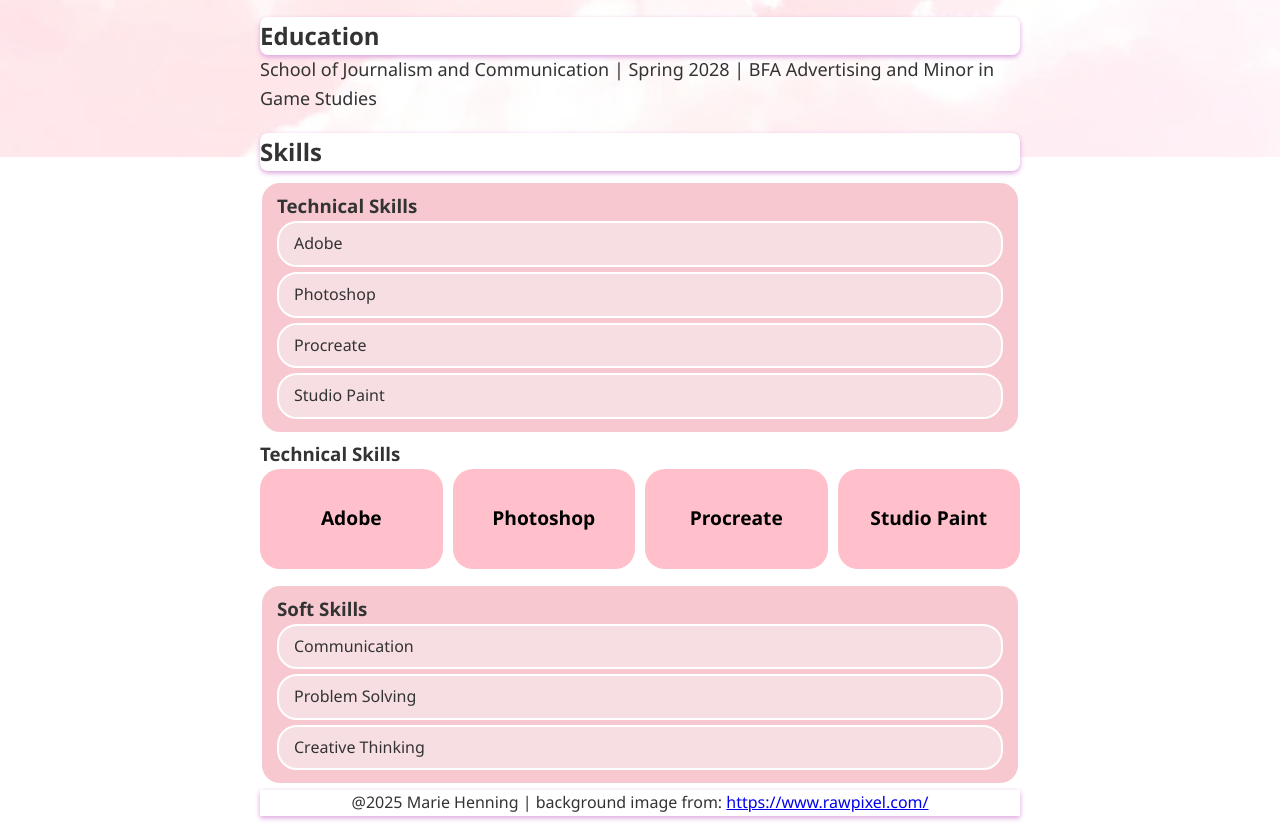
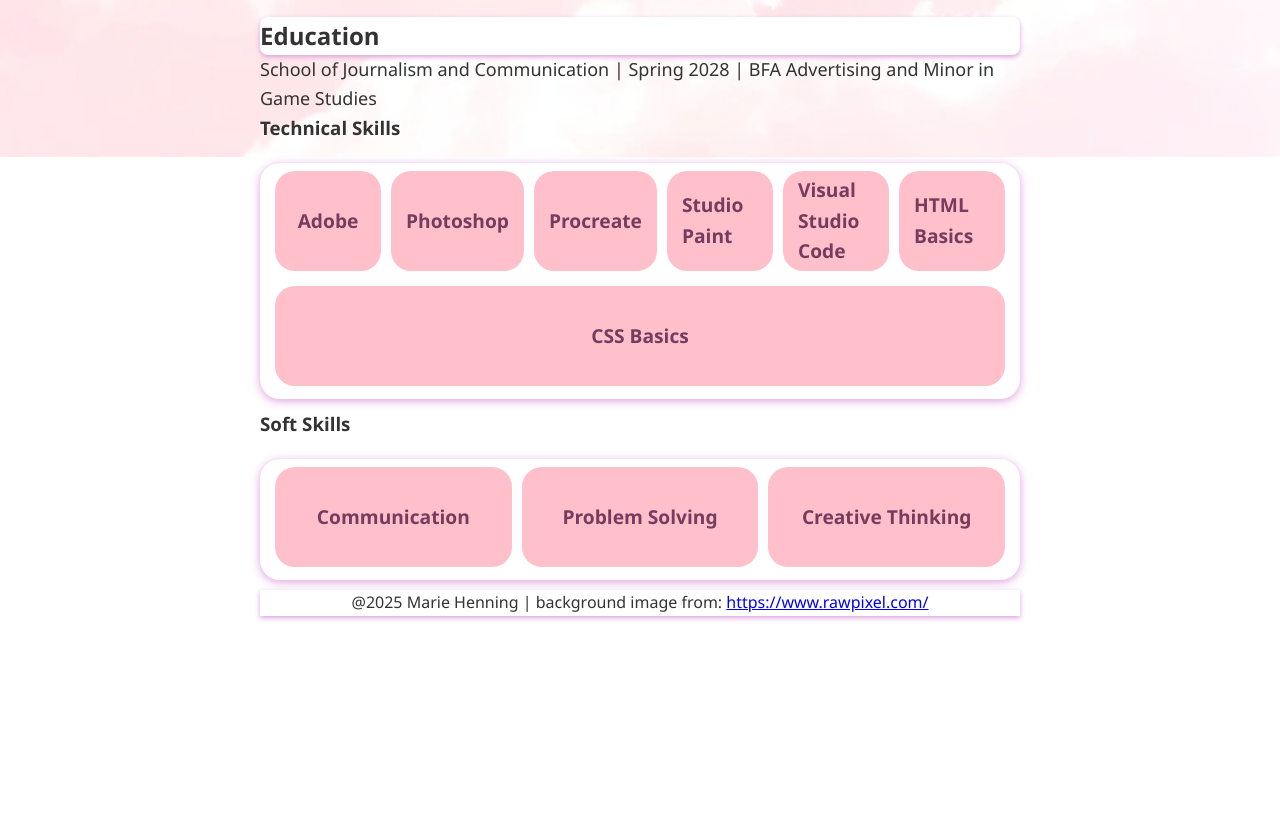
Before and after one commit to Mhenn726/Mhenn726.github.io, a plain HTML site: page index.html in a window 1280 px wide. Shown: the part 643-1479 px from the top of the page. After the commit the page ends 1279 px from the top, so only its background shows below. Drawn offline with Linux system fonts and the light colour scheme.

Commit message:
Add files via upload

```diff
--- a/index.html
+++ b/index.html
@@ -29,37 +29,28 @@
                 <p>School of Journalism and Communication | Spring 2028 | BFA Advertising and Minor in Game Studies</p>
         </section>
 
-        <section>
-            <h2>Skills</h2>
-            <ul>
-                <h3>Technical Skills</h3>
-                    <li>Adobe</li>
-                    <li>Photoshop</li>
-                    <li>Procreate</li>
-                    <li>Studio Paint</li>
-            </ul>
-        </section>
-
         <section class="skills">
             <section>
             <h3>Technical Skills</h3>
             <div class="container">
-              <div class="block" style="background-color: pink; border-color: 10px black;">Adobe</div>
+              <div class="block" style="background-color: pink;">Adobe</div>
               <div class="block" style="background-color: pink;">Photoshop</div>
               <div class="block" style="background-color: pink;">Procreate</div>
               <div class="block" style="background-color: pink;">Studio Paint</div>
+              <div class="block" style="background-color: pink;">Visual Studio Code</div>
+              <div class="block" style="background-color: pink;">HTML Basics</div>
+              <div class="block" style="background-color: pink;">CSS Basics</div>
             </div>
             </section>
 
-
-        <section>
-            <ul>
+            <section>
                 <h3>Soft Skills</h3>
-                    <li>Communication</li>
-                    <li>Problem Solving</li>
-                    <li>Creative Thinking</li>
-            </ul>
-        </section>
+                <div class="container">
+                  <div class="block" style="background-color: pink;">Communication</div>
+                  <div class="block" style="background-color: pink;">Problem Solving</div>
+                  <div class="block" style="background-color: pink;">Creative Thinking</div>
+                </div>
+                </section>
 
         <footer>@2025 Marie Henning | background image from:
                 <a href="https://www.rawpixel.com/" title="Click here">https://www.rawpixel.com/</a>
--- a/style.css
+++ b/style.css
@@ -88,13 +88,21 @@ footer {
         flex-wrap: wrap;
         gap: 10px;
         justify-content: center;
+        border: 10px plum;
+        border-radius: 20px;
+        margin-bottom: 10px;
+        margin-top: 20px;
+        padding: 8px 15px;
+        box-shadow: 0 2px 10px plum;
+        background-color: white;
+
 }
 
 .block {
         flex: 1 1 100px;
         height: 100px;
         border-radius: 20px;
-        color: black;
+        color: rgb(119, 59, 94);
         display: flex;
         align-items: center;
         justify-content: center;
@@ -107,6 +115,6 @@ footer {
 }
 
 .block:hover {
-        color: darkmagenta;
+        color: rgb(255, 255, 255);
         transform: translateX(5px)
 }
```
